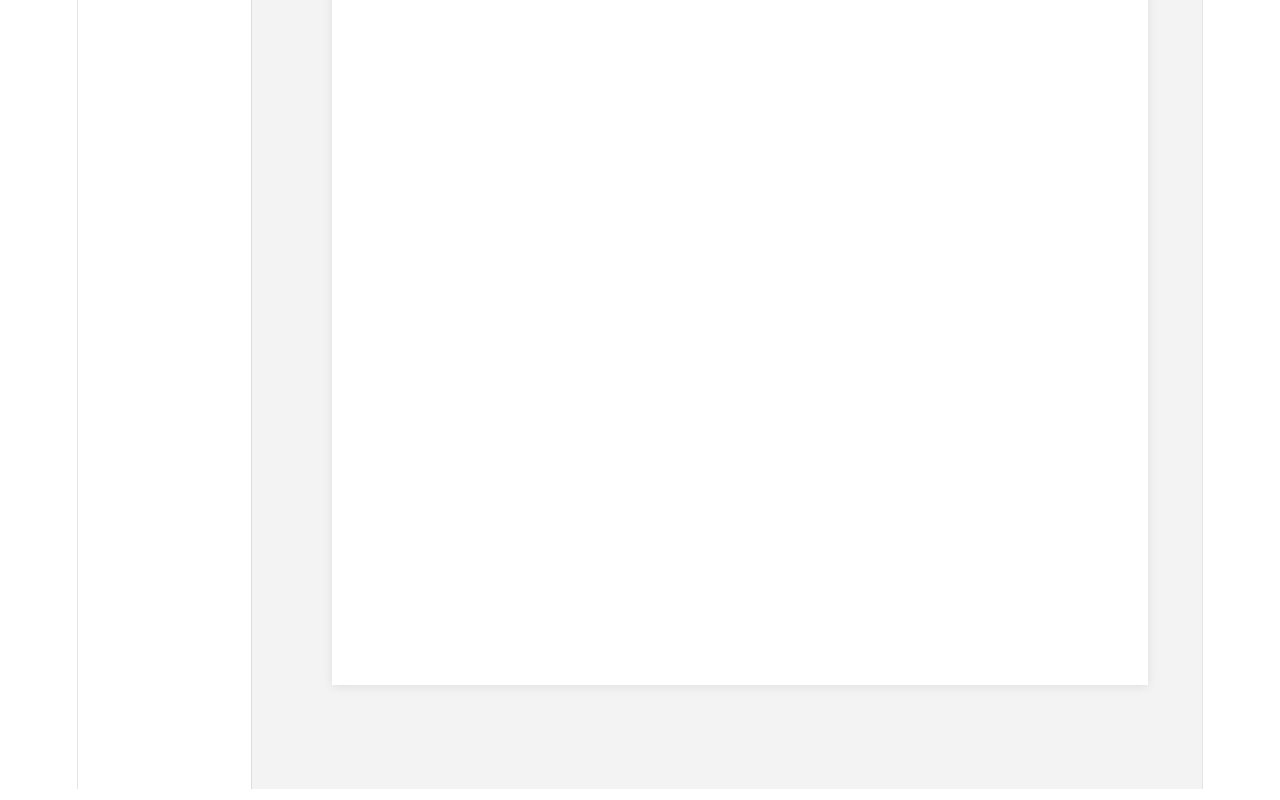
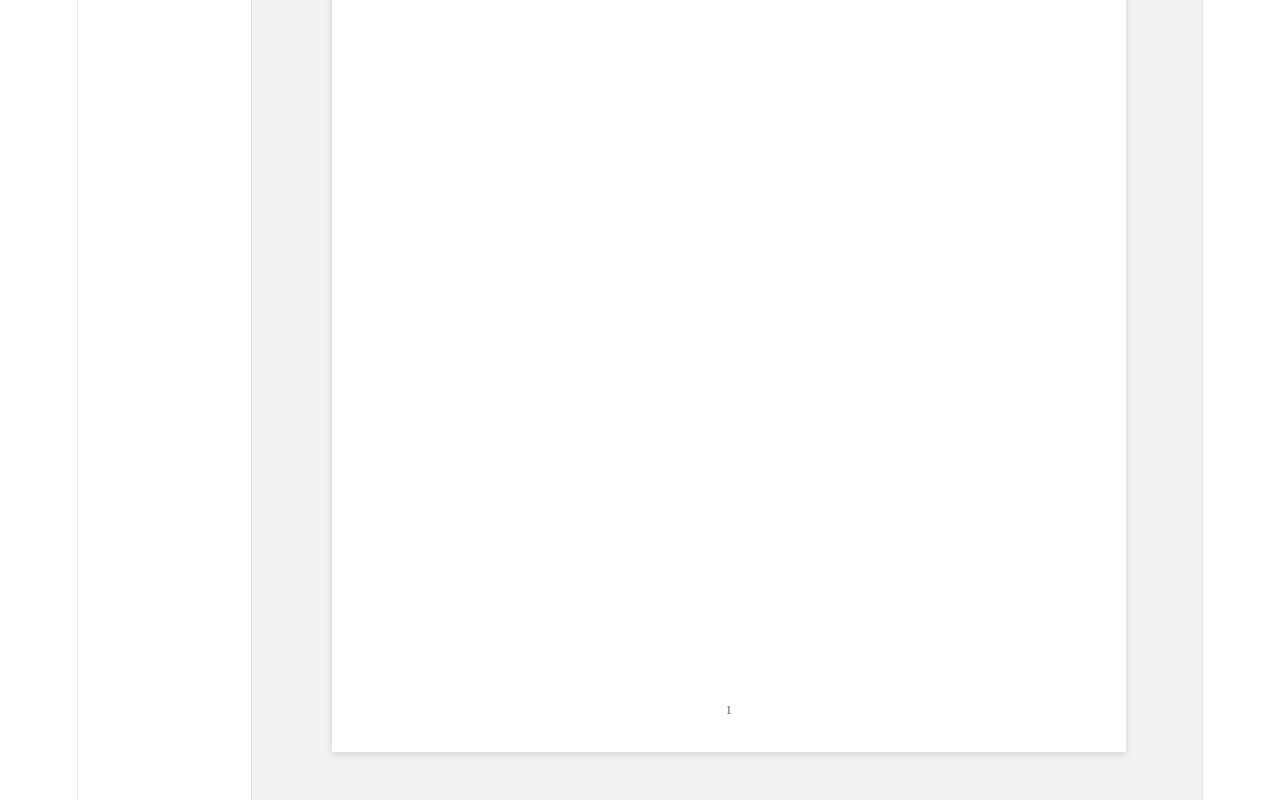
Before and after one commit to KevHamm/blox, a React (Vite) app in the folder frontend/: page / in a window 1280 px wide. Shown: the part 506-1306 px from the top of the page. Built offline with nearby package versions, Linux system fonts and the light colour scheme.

Commit message:
added page numbering

```diff
--- a/frontend/src/App.tsx
+++ b/frontend/src/App.tsx
@@ -725,7 +725,11 @@ export default function App() {
                 </button>
 
                 {pages.map((pageNodes: any[], pageIndex: number) => (
-                  <Page key={pageIndex}>
+                  <Page
+                    key={pageIndex}
+                    pageNumber={pageIndex + 1}
+                    totalPages={pages.length}
+                  >
 
                     <div
                       style={{
--- a/frontend/src/components/Page.tsx
+++ b/frontend/src/components/Page.tsx
@@ -1,23 +1,44 @@
-export function Page({ children }: { children: any }) {
+interface PageProps {
+  children: React.ReactNode;
+  pageNumber: number;
+  totalPages: number;
+}
+
+export function Page({ children, pageNumber, totalPages }: PageProps) {
   return (
     <div
       style={{
-        width: 816,
-        height: 1056,
-        textAlign: "left",
-        color: "#000",
-        fontFamily: "var(--sans)",
-        overflow: "hidden",
+        position: "relative",
+        width: 794,
+        minHeight: 1123,
         background: "white",
-        marginBottom: 24,
-        padding: "72px 72px 96px",
+        boxShadow: "0 2px 8px rgba(0,0,0,0.15)",
+        marginBottom: 40,
+        padding: "60px 80px",
         boxSizing: "border-box",
-        boxShadow: "0 2px 10px rgba(0,0,0,0.08)"
       }}
     >
-      {children}
+      {/* Page content */}
+      <div style={{ minHeight: 1003 }}>   {/* 1123 - 60top - 60bottom footer area */}
+        {children}
+      </div>
+
+      {/* Footer: LaTeX-style centered page number */}
+      <div
+        style={{
+          position: "absolute",
+          bottom: 32,
+          left: 0,
+          right: 0,
+          textAlign: "center",
+          fontSize: 12,
+          color: "#555",
+          fontFamily: "serif",
+          letterSpacing: "0.03em",
+        }}
+      >
+        {pageNumber}
+      </div>
     </div>
-
-
   );
 }
```
